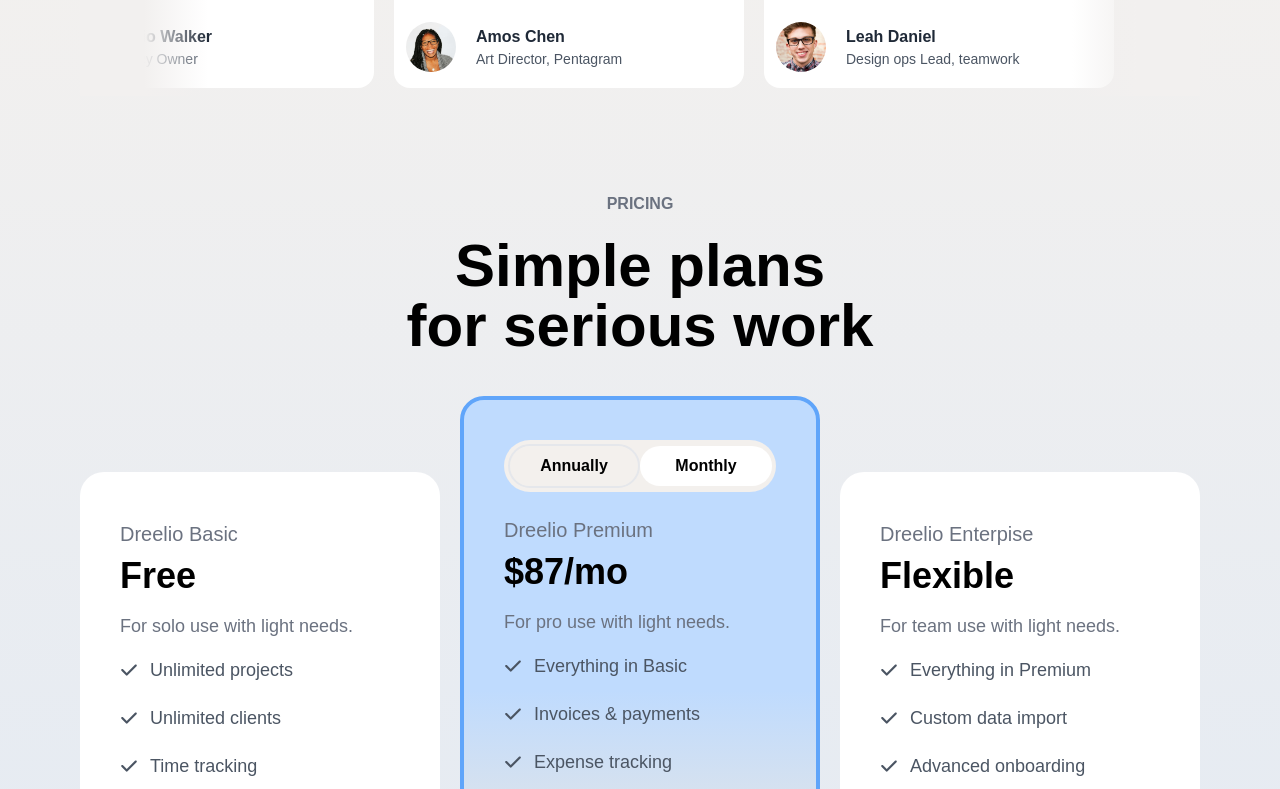
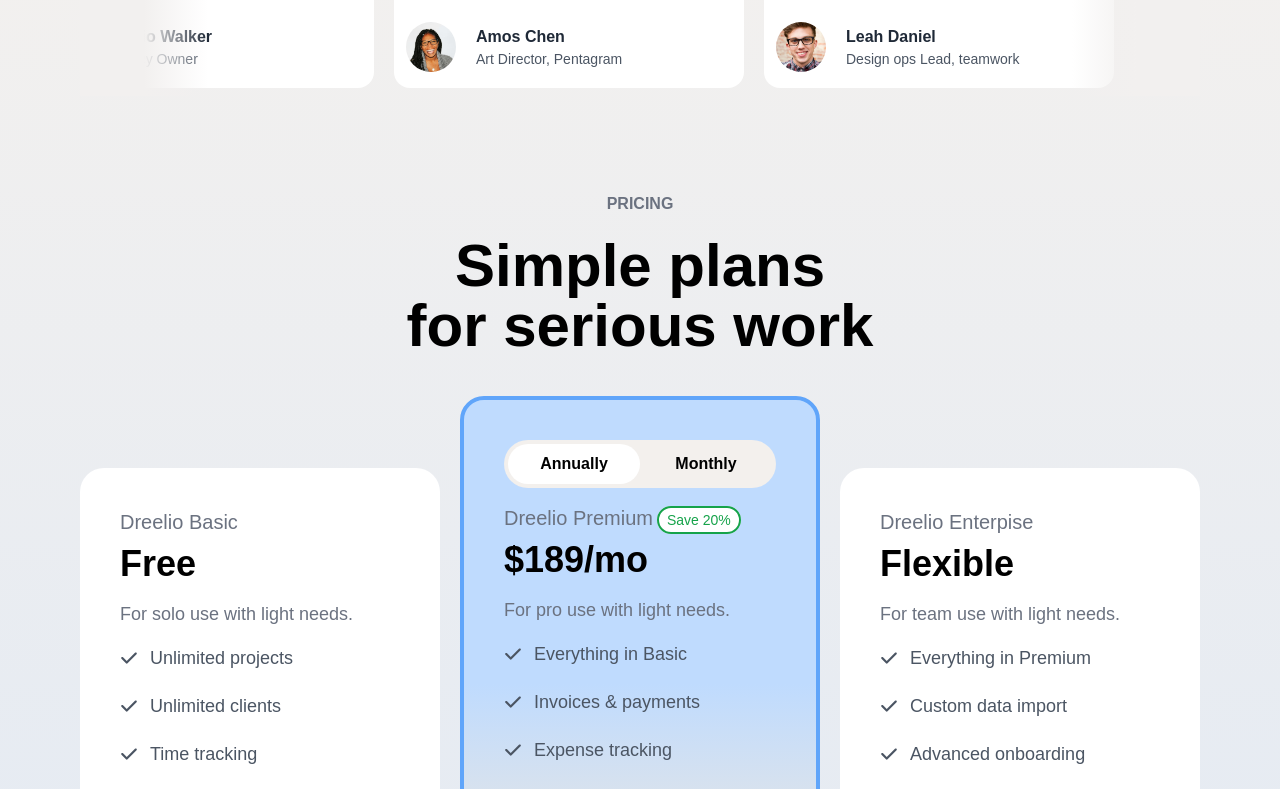
Before and after one commit to swethasagadevan/Dreelio-Framer-clone, a React (Vite) app: page / in a window 1280 px wide. Shown: the part 4730-5519 px from the top of the page. Built offline with nearby package versions, Linux system fonts and the light colour scheme; a web font is replaced by a local one.

Commit message:
add  discount button

```diff
--- a/src/Components/Pricing.jsx
+++ b/src/Components/Pricing.jsx
@@ -4,7 +4,7 @@ import { FaCheck } from 'react-icons/fa6'
 import { motion } from 'framer-motion'
 
 const Pricing = () => {
-  const [billing,setBilling]=useState("monthly")
+  const [billing,setBilling]=useState("annual")
 
   const plansList =[{
     type:"Dreelio Basic",
@@ -87,7 +87,10 @@ const itemVariants = {
             Monthly
             </button>
         </div>}
-        <h5 className='text-gray-500 font-medium py-2'>{data.type}</h5>
+        <div className='pb-2'>
+          <span className='text-gray-500 font-medium'>{data.type}</span>
+        {(index==1)&&(billing=="annual") &&<span className='bg-white border-2 border-green-600 text-green-600 rounded-full ml-1 text-sm py-1 px-2 font-medium'>Save 20%</span>}
+        </div>
         <h3 className='font-semibold text-2xl xl:text-4xl pb-2'>
           {index==1?data.amount[billing] || data.amount.monthly :data.amount.monthly}
           </h3>
```
